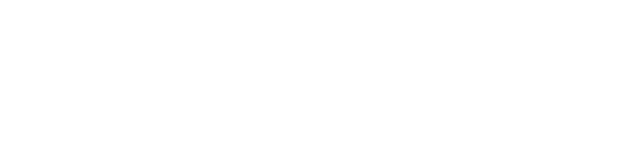
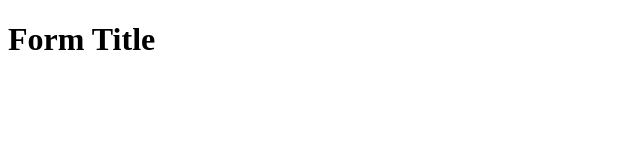
Before and after one commit to ZEvans1/free-code-camp-p02-form, a plain HTML site: page index.html in a window 1280 px wide. Shown: the whole page, without its empty margins (0-640 px from the left). Drawn offline with Linux system fonts and the light colour scheme.

Commit message:
Complete story 1.

```diff
--- a/index.html
+++ b/index.html
@@ -4,6 +4,6 @@
   <title>Page Title</title>
 </head>
 <body>
-
+  <h1 id="title">Form Title</h1>
 </body>
 </html>
```
Also changed, not shown: 1 other file.
